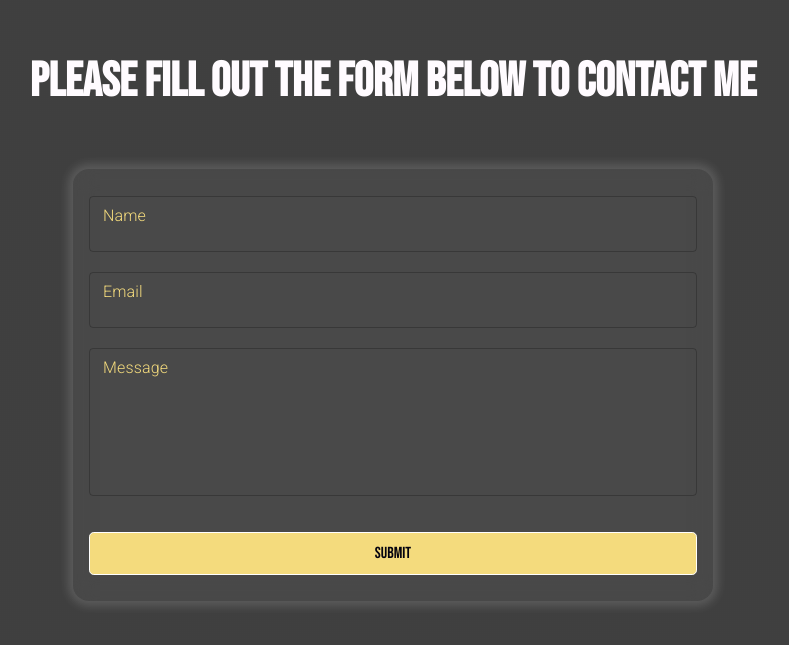
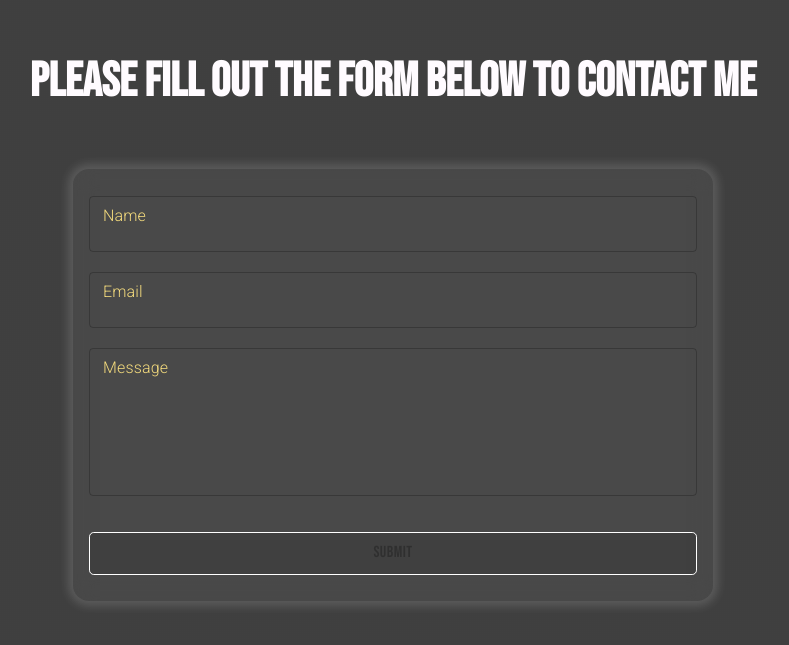
Before and after one commit to TieuVanHien/portfolio, a React (Create React App) app: page / in a window 1280 px wide. Shown: the part 3322-3967 px from the top of the page, without its empty margins (247-1036 px from the left). Built offline with nearby package versions, Linux system fonts and the light colour scheme.

Commit message:
updated contact input validation

```diff
--- a/package.json
+++ b/package.json
@@ -22,6 +22,7 @@
     "sass": "^1.51.0",
     "styled-components": "^5.3.5",
     "typing-effect-react": "^1.1.0",
+    "validator": "^13.7.0",
     "web-vitals": "^2.1.4"
   },
   "scripts": {
--- a/src/scss/section/_contact.scss
+++ b/src/scss/section/_contact.scss
@@ -47,6 +47,7 @@
         .button {
           width: 100%;
           border-radius: 0.3em;
+
           margin-top: 2em;
           height: 4em;
           cursor: pointer;
--- a/src/sections/contact.js
+++ b/src/sections/contact.js
@@ -1,24 +1,33 @@
 import React, { useState, useRef } from "react";
-import { TextField } from "@mui/material";
+import { TextField, Button } from "@mui/material";
 import emailjs from "@emailjs/browser";
 
 export const Contact = () => {
   const form = useRef();
-  const [name, setName] = useState("");
-  const [email, setEmail] = useState("");
-  const [message, setMessage] = useState("");
+  const [name, setName] = useState();
+  const [email, setEmail] = useState();
+  const [message, setMessage] = useState();
+  const [disabled, setDisabled] = useState(true);
   const [submitted, setSubmitted] = useState(false);
+  const emailRegex = /^[\w-\.]+@([\w-]+\.)+[\w-]{2,4}$/;
+  const [errorText, setErrorText] = React.useState();
+  const onEmailChange = (event) => {
+    if (event.target.value.match(emailRegex)) {
+      setErrorText("");
+      setEmail(event.target.value);
+    } else {
+      setErrorText("Invalid Format");
+    }
+  };
   const handleSubmit = (e) => {
     e.preventDefault();
     if (name && email && message) {
-      setValid(true);
+      setDisabled(false);
       setSubmitted(true);
       setName("");
       setEmail("");
       setMessage("");
-      e.target.reset();
     }
-    setSubmitted(true);
     emailjs
       .sendForm(
         "service_ocxu1ns",
@@ -36,12 +45,12 @@ export const Contact = () => {
       );
     e.target.reset();
   };
-  const [valid, setValid] = useState(false);
+
   return (
     <section className="contact" id="contact">
       <div className="container">
         <h1>Please fill out the form below to contact me</h1>
-        {submitted && valid ? (
+        {submitted ? (
           <h1 id="success">
             Thank you for submit the form! I'll be contacting you in a while
           </h1>
@@ -66,9 +75,8 @@ export const Contact = () => {
                 },
               }}
             />
-            {submitted && !name ? <span>Please fill out your name</span> : null}
             <TextField
-              onChange={(e) => setEmail(e.target.value)}
+              onChange={onEmailChange}
               value={email}
               id="outlined-textarea"
               label="Email"
@@ -84,9 +92,7 @@ export const Contact = () => {
                 },
               }}
             />
-            {submitted && !email ? (
-              <span>Please fill out your email</span>
-            ) : null}
+            {errorText}
             <TextField
               onChange={(e) => setMessage(e.target.value)}
               value={message}
@@ -105,17 +111,26 @@ export const Contact = () => {
                 },
               }}
             />
-            {submitted && !message ? (
-              <span>Please fill out your message</span>
-            ) : null}
-            <button
+            {email && name && message ? (
+              <Button
                 className="button"
                 type="submit"
                 value="submit"
                 variant="contained"
               >
                 Submit
-            </button>
+              </Button>
+            ) : (
+              <Button
+                className="button"
+                type="submit"
+                value="submit"
+                variant="contained"
+                disabled={disabled}
+              >
+                Submit
+              </Button>
+            )}
           </form>
         </div>
       </div>
```
Also changed, not shown: 1 other file (tests, documents, lock files or other folders). Lines whose indentation alone changed are shown as unchanged.
